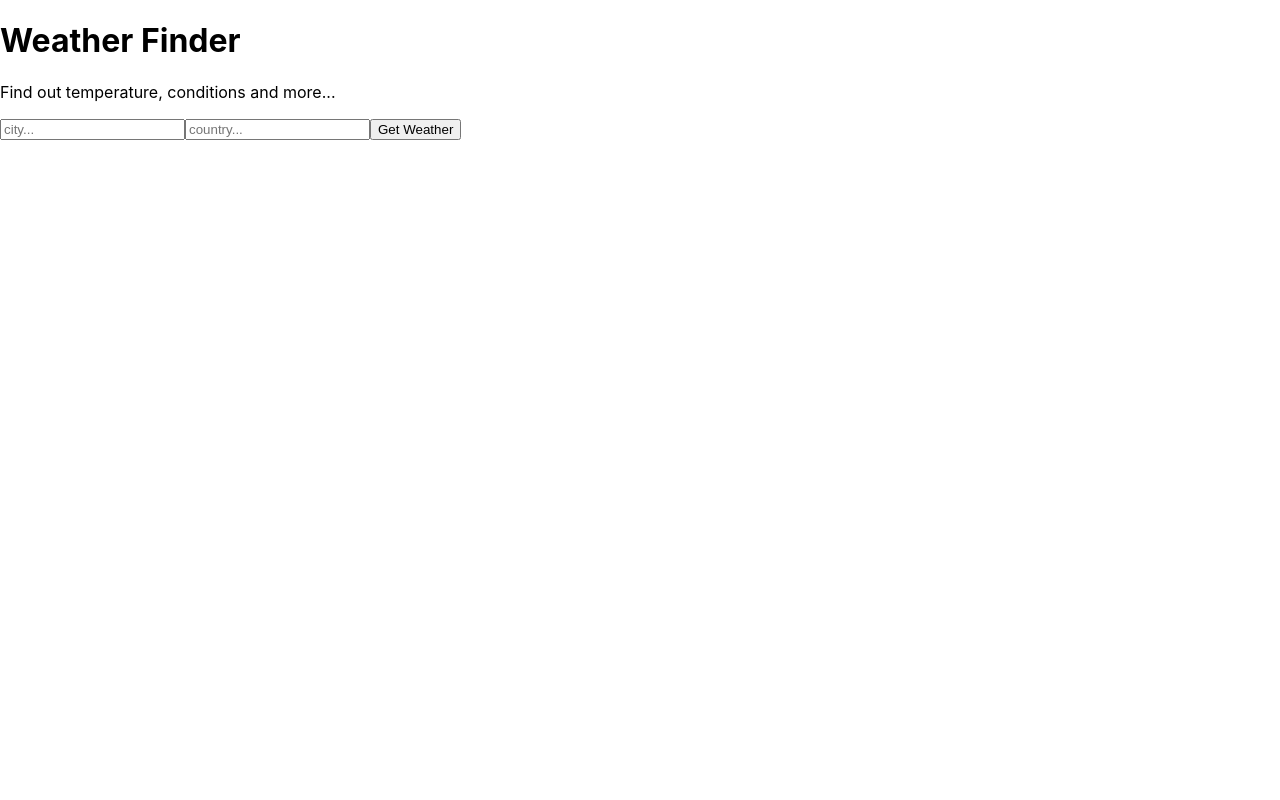
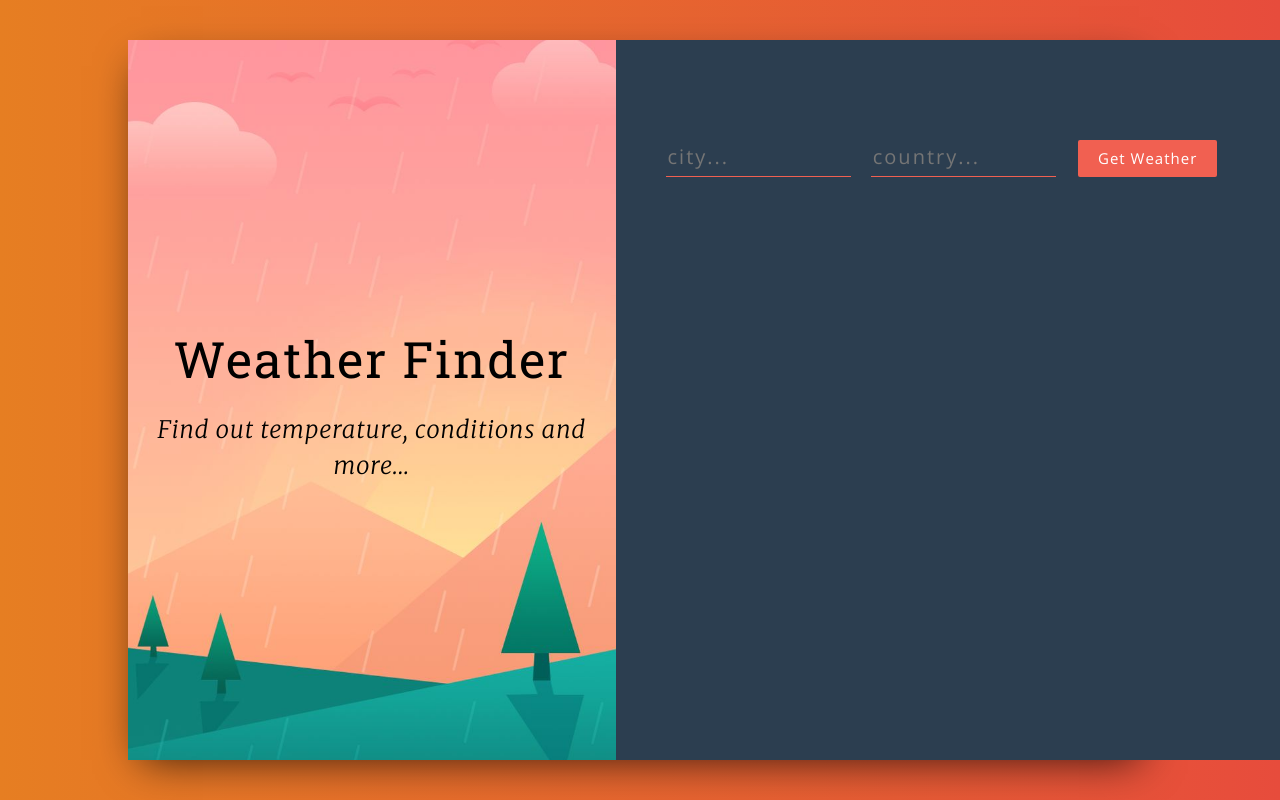
Before and after one commit to dreyahcodes/weather-app, a React (Create React App) app: page / in a window 1280 px wide. Built offline with nearby package versions, Linux system fonts and the light colour scheme.

Commit message:
add bootstrap and styling

```diff
--- a/package.json
+++ b/package.json
@@ -3,9 +3,10 @@
   "version": "0.1.0",
   "private": true,
   "dependencies": {
+    "bootstrap": "^3.3.7",
     "react": "^16.8.3",
     "react-dom": "^16.8.3",
-    "react-scripts": "2.1.5"
+    "react-scripts": "^2.1.6"
   },
   "scripts": {
     "start": "react-scripts start",
--- a/src/App.css
+++ b/src/App.css
@@ -1,33 +1,127 @@
-/* .App {
-  text-align: center;
+@import url("https://fonts.googleapis.com/css?family=Merriweather:100,200,300,300i,400,400i,700");
+@import url("https://fonts.googleapis.com/css?family=Roboto+Slab:400,700");
+@import url("https://fonts.googleapis.com/css?family=Open+Sans:300,400");
+
+body {
+  font-family: "Open Sans", serif;
 }
 
-.App-logo {
-  animation: App-logo-spin infinite 20s linear;
-  height: 40vmin;
-  pointer-events: none;
+.wrapper {
+  background: linear-gradient(to right, #e67e22, #e74c3c);
+  height: 100vh;
+  display: flex;
+  justify-content: center;
+  align-items: center;
 }
 
-.App-header {
-  background-color: #282c34;
-  min-height: 100vh;
+.main {
+  height: 90vh;
+  background: #fff;
+  box-shadow: 0px 13px 40px -13px rgba(0, 0, 0, 0.75);
+  width: 80%;
+  margin: 0 auto;
+}
+
+.title-container {
+  height: 90vh;
+  background: url("img/bg.jpg") center center no-repeat;
+  background-size: cover;
   display: flex;
-  flex-direction: column;
   align-items: center;
   justify-content: center;
-  font-size: calc(10px + 2vmin);
-  color: white;
+  text-align: center;
+  color: #000;
 }
 
-.App-link {
-  color: #61dafb;
+.title-container__title {
+  font-size: 50px;
+  letter-spacing: 2px;
+  line-height: 1.3;
+  font-family: "Roboto Slab", serif;
 }
 
-@keyframes App-logo-spin {
-  from {
-    transform: rotate(0deg);
-  }
-  to {
-    transform: rotate(360deg);
-  }
-} */
+.title-container__subtitle {
+  font-style: italic;
+  font-weight: 100;
+  letter-spacing: 1px;
+  line-height: 1.5;
+  font-family: "Merriweather", serif;
+}
+
+.form-container {
+  background-color: #2c3e50;
+  height: 90vh;
+  padding-top: 100px;
+  padding-left: 50px;
+}
+
+input[type="text"] {
+  background-color: transparent;
+  border: 0;
+  border-bottom: solid 1px #f16051;
+  width: 30%;
+  padding-bottom: 4px;
+  color: #fff !important;
+  font-weight: lighter;
+  letter-spacing: 2px;
+  margin-bottom: 30px;
+  margin-right: 20px;
+  font-size: 20px;
+}
+
+input[type="text"] {
+  outline: none;
+}
+
+input:-webkit-autofill {
+  -webkit-box-shadow: 0 0 0 30px #2c3e50 inset;
+  -webkit-text-fill-color: #fff !important;
+}
+
+button {
+  border: 0;
+  padding: 8px 20px;
+  margin: 0 2px;
+  border-radius: 2px;
+  font-weight: lighter;
+  letter-spacing: 1px;
+  font-size: 15px;
+  cursor: pointer;
+  background-color: #f16051;
+  color: #fff;
+  font-weight: 100;
+}
+
+button:active {
+  outline: none;
+}
+
+.weather__info {
+  width: 60%;
+  font-size: 20px;
+  font-weight: 200;
+  letter-spacing: 2px;
+}
+
+.weather__key {
+  color: #f16051;
+  border-bottom: solid 2px rgba(255, 255, 255, 0.06);
+  padding: 20px 0 20px 0;
+  font-weight: 400;
+}
+
+.weather__key:last-child {
+  border: 0;
+}
+
+.weather__value {
+  color: #fff;
+  font-weight: 200;
+}
+
+.weather__error {
+  color: #f16051;
+  font-size: 20px;
+  letter-spacing: 1px;
+  font-weight: 200;
+}
--- a/src/App.js
+++ b/src/App.js
@@ -39,14 +39,21 @@
         country: undefined,
         humidity: undefined,
         description: undefined,
-        error: "Please enter the value."
+        error: "Please enter the values."
       });
     }
   };
   render() {
     return (
       <div>
+        <div className="wrapper">
+          <div className="main">
+            <div className="container">
+              <div className="row">
+                <div className="col-xs-5 title-container">
                   <Titles />
+                </div>
+                <div className="col-xs-7 form-container">
                   <Form getWeather={this.getWeather} />
                   <Weather
                     temperature={this.state.temperature}
@@ -57,6 +64,11 @@
                     error={this.state.error}
                   />
                 </div>
+              </div>
+            </div>
+          </div>
+        </div>
+      </div>
     );
   }
 }
--- a/src/components/Titles.js
+++ b/src/components/Titles.js
@@ -2,8 +2,10 @@
 
 const Titles = () => (
   <div>
-    <h1>Weather Finder</h1>
-    <p>Find out temperature, conditions and more...</p>
+    <h1 className="title-container__title">Weather Finder</h1>
+    <h3 className="title-container__subtitle">
+      Find out temperature, conditions and more...
+    </h3>
   </div>
 );
 
--- a/src/components/Weather.js
+++ b/src/components/Weather.js
@@ -3,14 +3,33 @@
 const Weather = props => (
   <div>
     {props.city && props.country && (
-      <p>
-        Location: {props.city},{props.country}
+      <p className="weather__key">
+        Location:
+        <span className="weather__value">
+          {" "}
+          {props.city},{props.country}
+        </span>
       </p>
     )}
-    {props.temperature && <p>Temperature: {props.temperature}</p>}
-    {props.humidity && <p>Humidity: {props.humidity}</p>}
-    {props.description && <p>Conditions: {props.description}</p>}
-    {props.error && <p>{props.error}</p>}
+    {props.temperature && (
+      <p className="weather__key">
+        Temperature:
+        <span className="weather__value"> {props.temperature}</span>
+      </p>
+    )}
+    {props.humidity && (
+      <p className="weather__key">
+        Humidity:
+        <span className="weather__value"> {props.humidity}</span>
+      </p>
+    )}
+    {props.description && (
+      <p className="weather__key">
+        Conditions:
+        <span className="weather__value"> {props.description}</span>
+      </p>
+    )}
+    {props.error && <p className="weather__error">{props.error}</p>}
   </div>
 );
 
--- a/src/index.js
+++ b/src/index.js
@@ -1,6 +1,8 @@
 import React from "react";
 import ReactDOM from "react-dom";
 import "./index.css";
+import "bootstrap/dist/css/bootstrap.min.css";
+import "./App.css";
 import App from "./App";
 import * as serviceWorker from "./serviceWorker";
 
```
Also changed, not shown: src/img/bg.jpg (added), 1 other file (tests, documents, lock files or other folders). Lines whose indentation alone changed are shown as unchanged.
